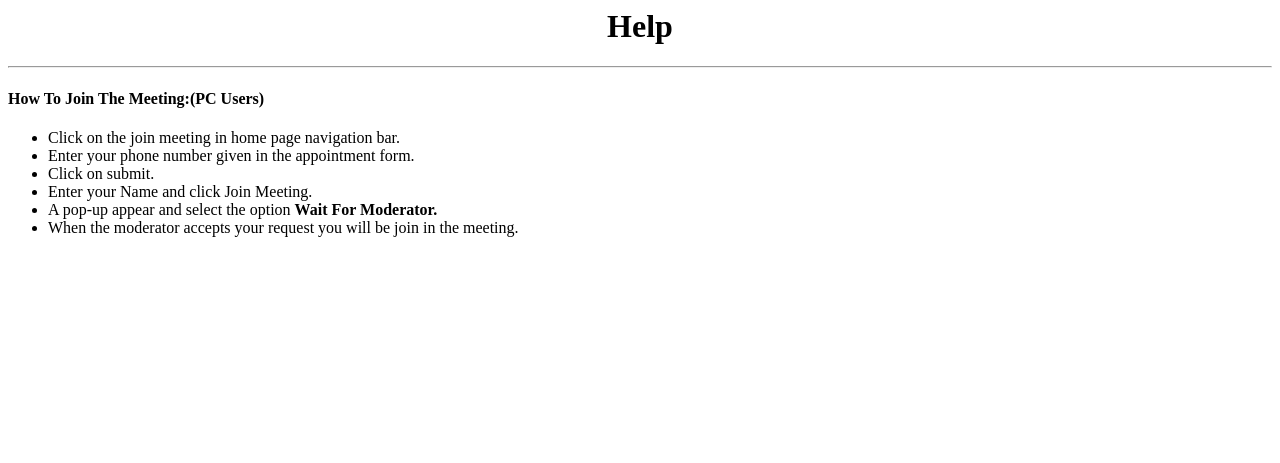
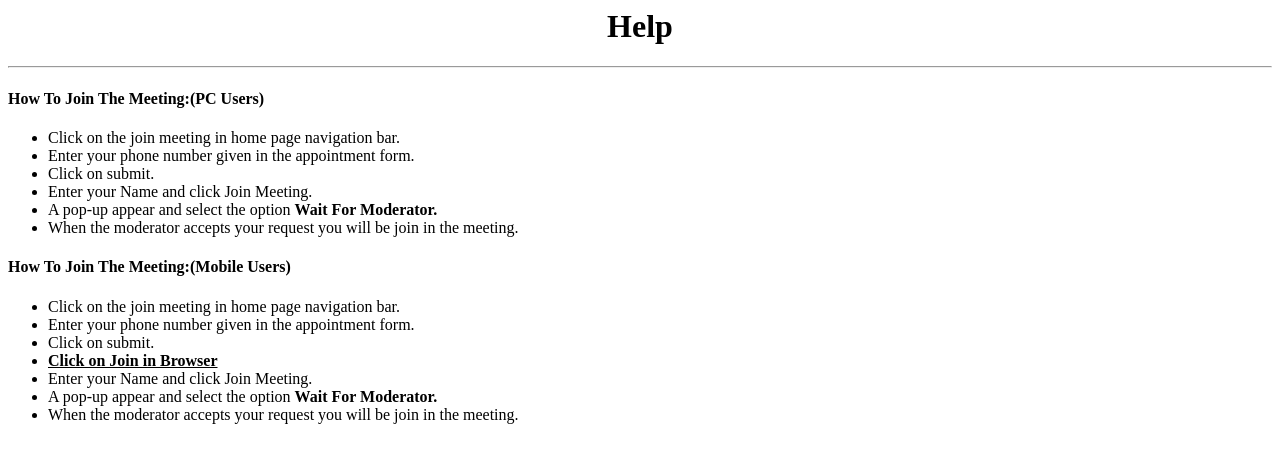
Before and after one commit to HemanthDattaK/appointmentform, a Django app: template form/templates/help.html in a window 1280 px wide. Shown: the top 463 px of the page. Run offline with Django 3.2, Linux system fonts and the light colour scheme; the template is opened without the code that fills it, so the values that code supplies are empty.

Commit message:
Update help.html

```diff
--- a/form/templates/help.html
+++ b/form/templates/help.html
@@ -22,4 +22,16 @@
           <li>When the moderator accepts your request you will be join in the meeting.</li>
         </ul>
       </p>
+     <b><h4>How To Join The Meeting:(Mobile Users)</h4></b>
+      <p>
+        <ul>
+          <li>Click on the join meeting in home page navigation bar.</li>
+          <li>Enter your phone number given in the appointment form.</li>
+          <li>Click on submit.</li>
+          <li><b><u>Click on Join in Browser</u></b></li>
+          <li>Enter your Name and click Join Meeting.</li>
+          <li>A pop-up appear and select the option <b>Wait For Moderator.</b></li>
+          <li>When the moderator accepts your request you will be join in the meeting.</li>
+        </ul>
+      </p>
   </body>
```
